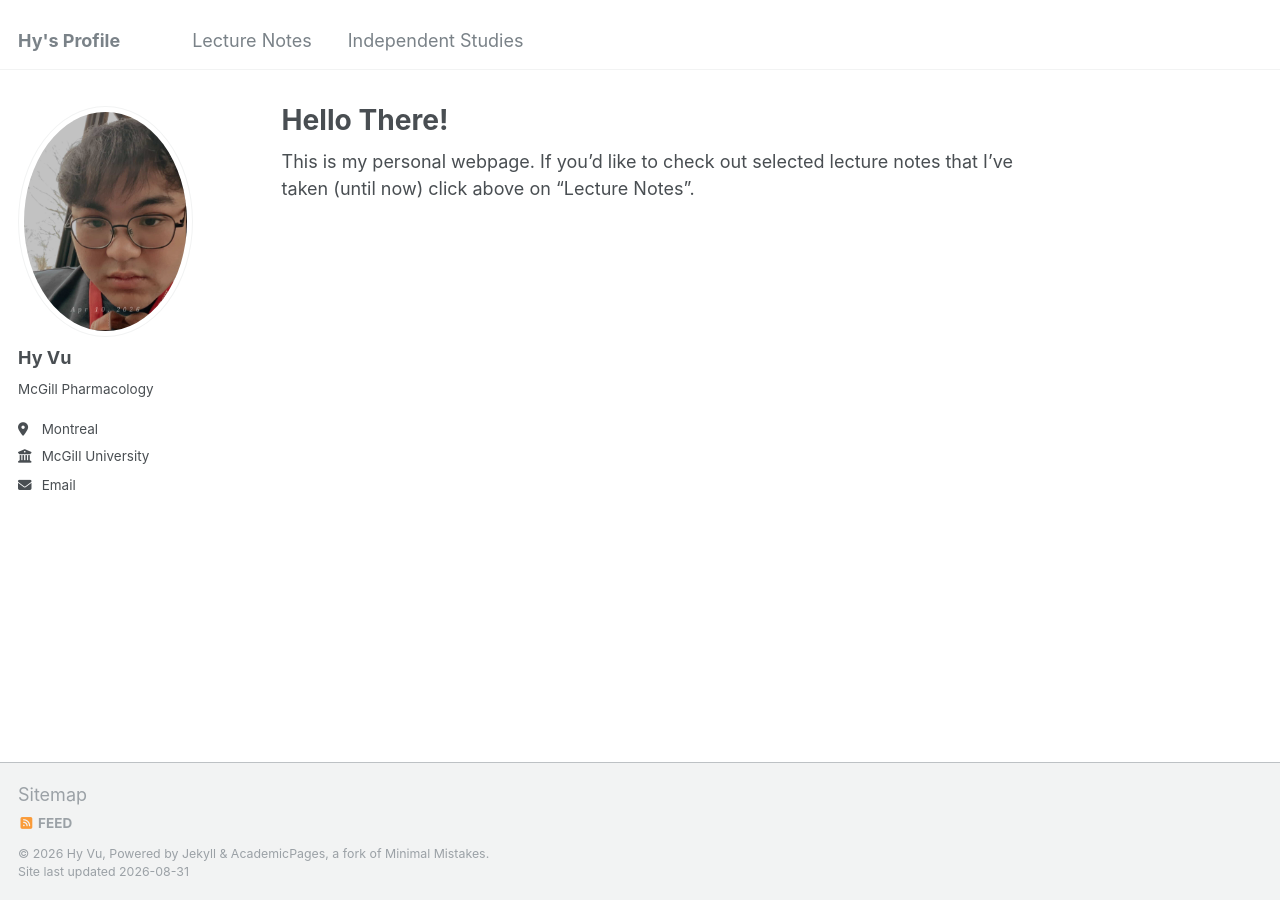
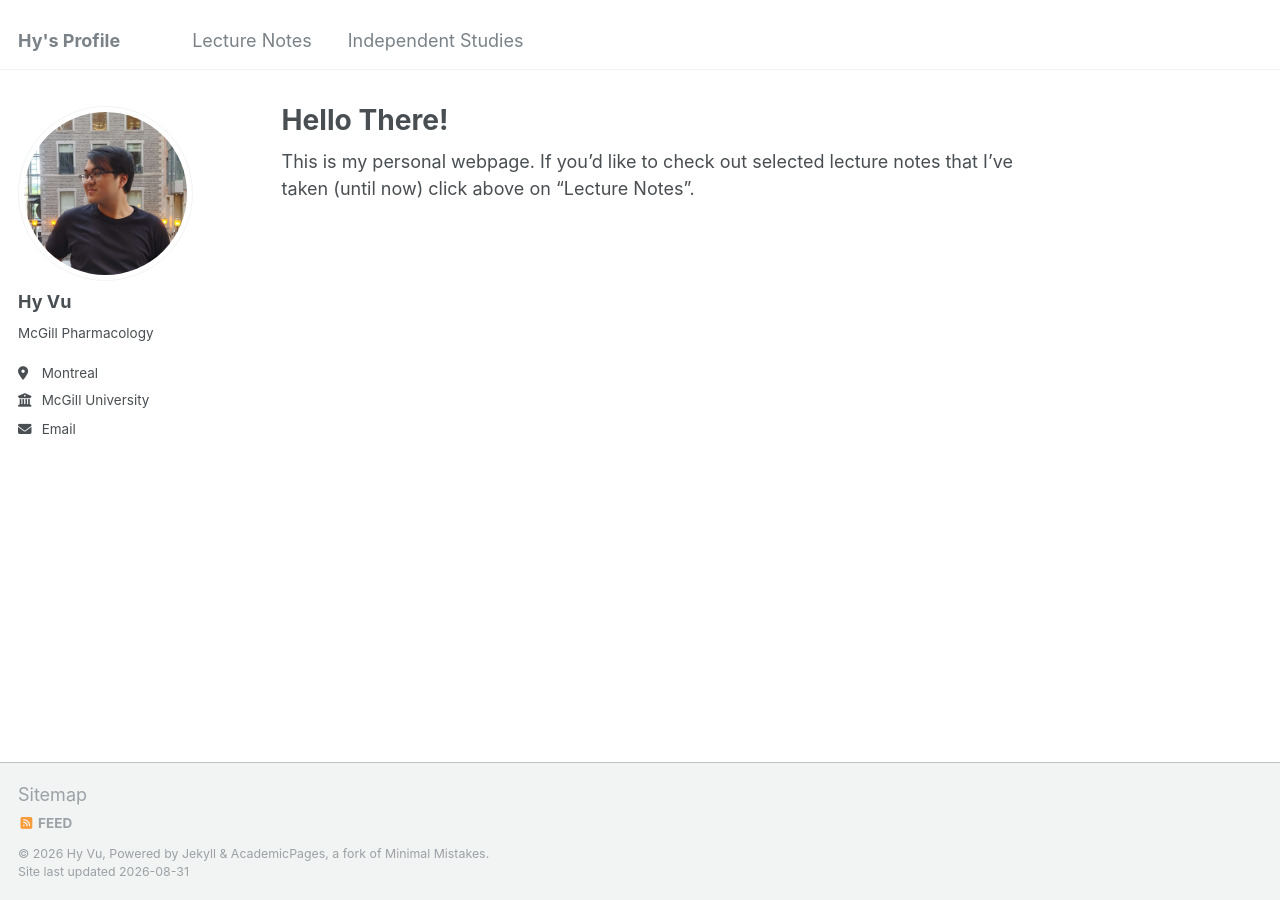
Before and after one commit to Hy-Vu/Hy-Vu.github.io, a Jekyll site: the page built from _pages/about.md, in a window 1280 px wide. Built offline with Jekyll 4.4.1, drawn with Linux system fonts in a browser that asks for light colours.

Commit message:
Update _config.yml

```diff
--- a/_config.yml
+++ b/_config.yml
@@ -21,7 +21,7 @@ url                      : https://hy-vu.github.io # the base hostname & protoco
 #               Additional customization can be done by editing /_includes/author-profile.html
 author:
   # Biographic information
-  avatar           : "image.png"
+  avatar           : "linkedin pic.jfif"
   name             : "Hy Vu"
   pronouns         : # example: "she/her"
   bio              : "McGill Pharmacology"
```
